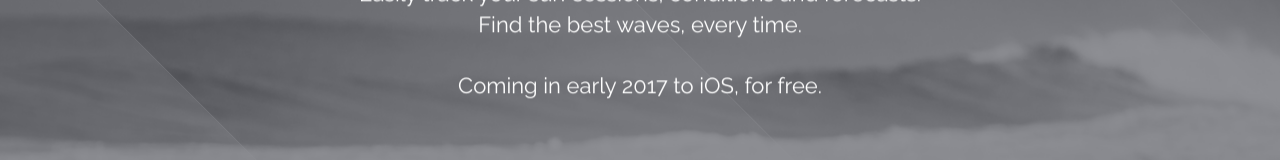
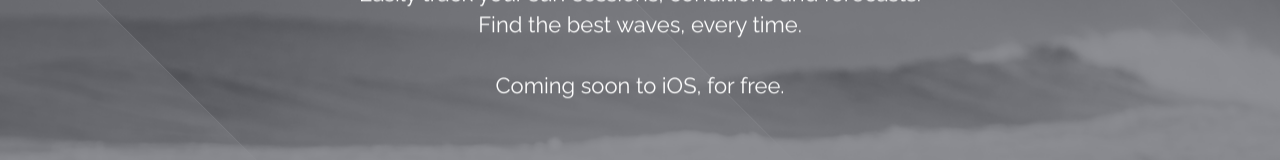
Before and after one commit to mrbirl/SurfTracker-Website, a plain HTML site: page index.html in a window 1280 px wide. Shown: the part 394-554 px from the top of the page. Drawn offline with nearby package versions, Linux system fonts and the light colour scheme; files whose address does not match are found by name.

Commit message:
Lets me less commital on timing :smile:

```diff
--- a/index.html
+++ b/index.html
@@ -65,7 +65,7 @@
 				<p class="text-intro opacity-0">Easily track your surf sessions, conditions and forecasts.<br>
 					Find the best waves, every time.</p>
 
-				<p class="text-intro opacity-0">Coming in early 2017 to iOS, for free.</p>
+				<p class="text-intro opacity-0">Coming soon to iOS, for free.</p>
 
 
 				<!--<a href="#" id="open-more-info" data-target="info-wrap" class="light-btn text-intro opacity-0">More Informations</a>-->
```
